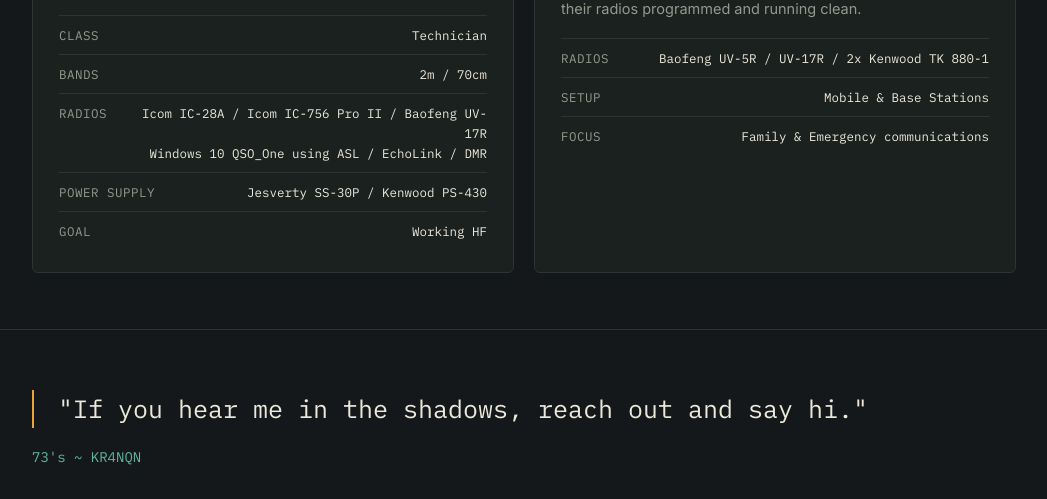
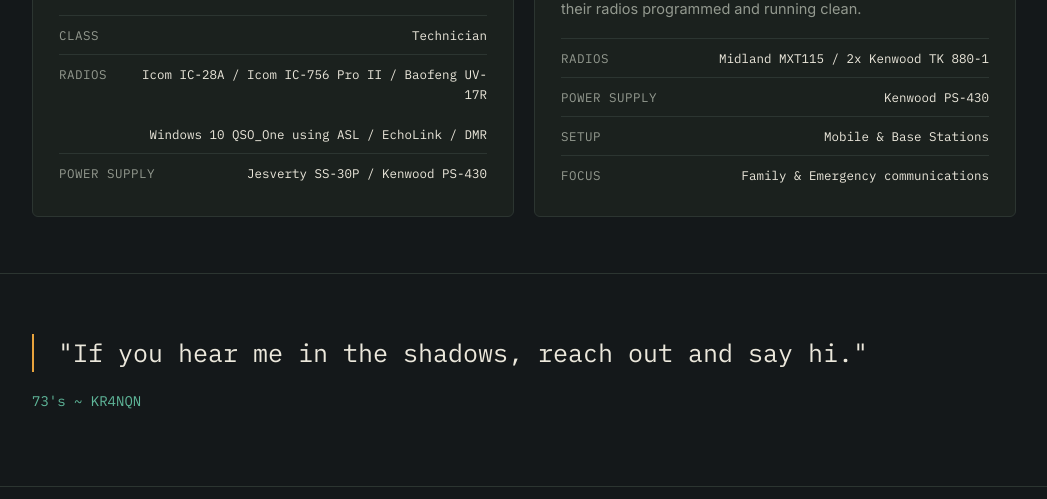
Before and after one commit to KutterEdge/KR4NQN, a plain HTML site: page index.html in a window 1280 px wide. Shown: the part 1663-2162 px from the top of the page, without its empty margins (116-1163 px from the left). Drawn offline with Linux system fonts and the light colour scheme.

Commit message:
Update index.html

```diff
--- a/index.html
+++ b/index.html
@@ -568,11 +568,8 @@
           </p>
           <div class="log">
             <div class="log-row"><span class="k">Class</span><span class="v">Technician</span></div>
-            <div class="log-row"><span class="k">Bands</span><span class="v">2m / 70cm</span></div>
-            <div class="log-row"><span class="k">Radios</span><span class="v">Icom IC-28A / Icom IC-756 Pro II / Baofeng
-                UV-17R<br>Windows 10 QSO_One using ASL / EchoLink / DMR</span></div>
+            <div class="log-row"><span class="k">Radios</span><span class="v">Icom IC-28A / Icom IC-756 Pro II / Baofeng UV-17R<br><br>Windows 10 QSO_One using ASL / EchoLink / DMR</span></div>
             <div class="log-row"><span class="k">Power Supply</span><span class="v">Jesverty SS-30P / Kenwood PS-430</span></div>
-            <div class="log-row"><span class="k">Goal</span><span class="v">Working HF</span></div>
           </div>
         </div>
 
@@ -587,7 +584,8 @@
             programmed and running clean.
           </p>
           <div class="log">
-            <div class="log-row"><span class="k">Radios</span><span class="v">Baofeng UV-5R / UV-17R / 2x Kenwood TK 880-1</span></div>
+            <div class="log-row"><span class="k">Radios</span><span class="v">Midland MXT115 / 2x Kenwood TK 880-1</span></div>
+            <div class="log-row"><span class="k">Power Supply</span><span class="v">Kenwood PS-430</span></div>
             <div class="log-row"><span class="k">Setup</span><span class="v">Mobile &amp; Base Stations</span></div>
             <div class="log-row"><span class="k">Focus</span><span class="v">Family &amp; Emergency communications</span></div>
           </div>
```
